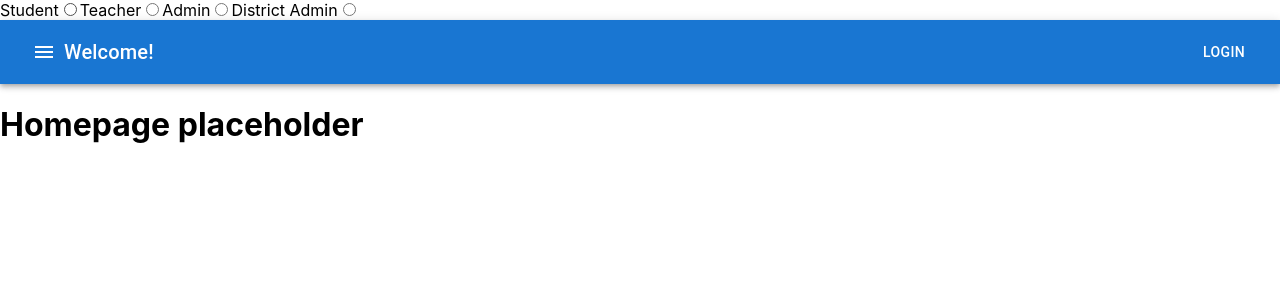
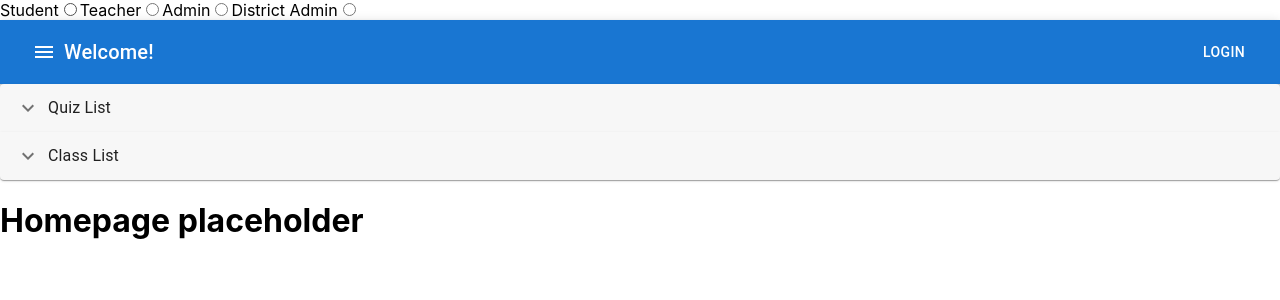
Before and after one commit to ayushyadav47/DSI, a React (Create React App) app in the folder frontend/: page / in a window 1280 px wide. Shown: the top 300 px of the page. Built offline with nearby package versions, Linux system fonts and the light colour scheme.

Commit message:
Updates 21-11

```diff
--- a/frontend/package.json
+++ b/frontend/package.json
@@ -6,7 +6,7 @@
     "@emotion/react": "^11.11.1",
     "@emotion/styled": "^11.11.0",
     "@mui/icons-material": "^5.14.14",
-    "@mui/material": "^5.14.14",
+    "@mui/material": "^5.14.18",
     "@testing-library/jest-dom": "^5.17.0",
     "@testing-library/react": "^13.4.0",
     "@testing-library/user-event": "^13.5.0",
--- /dev/null
+++ b/frontend/src/components/listaccordion.jsx
@@ -0,0 +1,97 @@
+import React, { useState } from 'react';
+import { Accordion, AccordionSummary, Typography, AccordionDetails, List, ListItem, ListItemText } from '@mui/material';
+import ExpandMoreIcon from '@mui/icons-material/ExpandMore';
+import ClassTable from './classtable.jsx';
+// import QuizTable from './quiztable.jsx'; // Assuming you have a QuizTable component
+import { styled } from '@mui/system';
+
+const CustomAccordion = styled(Accordion)(({ theme }) => ({
+  border: `1px solid ${theme.palette.divider}`,
+  '&:not(:last-child)': {
+    borderBottom: 0,
+  },
+  '&:before': {
+    display: 'none',
+  },
+}));
+
+const CustomAccordionSummary = styled(AccordionSummary)(({ theme }) => ({
+  backgroundColor:
+    theme.palette.mode === 'dark'
+      ? 'rgba(255, 255, 255, .05)'
+      : 'rgba(0, 0, 0, .03)',
+  flexDirection: 'row-reverse',
+  '& .MuiAccordionSummary-expandIconWrapper.Mui-expanded': {
+    transform: 'rotate(90deg)',
+  },
+  '& .MuiAccordionSummary-content': {
+    marginLeft: theme.spacing(1),
+  },
+}));
+
+const CustomAccordionDetails = styled(AccordionDetails)(({ theme }) => ({
+  display: 'flex',
+  flexDirection: 'column',
+  padding: theme.spacing(2),
+  borderTop: '1px solid rgba(0, 0, 0, .125)',
+  width: '100%', // Set width to 100% to fill the parent container
+}));
+
+const AccordionList = ({ onAccordionClick, selectedRole }) => {
+  const [isClassTableVisible, setIsClassTableVisible] = useState(false);
+  const [isQuizTableVisible, setIsQuizTableVisible] = useState(false);
+
+  const handleAccordionClick = (accordionName) => {
+    onAccordionClick(accordionName);
+
+    // Toggle the visibility of ClassTable and QuizTable based on the accordionName
+    setIsClassTableVisible(selectedRole === 'teacher' && accordionName === 'classList');
+    // setIsQuizTableVisible(selectedRole === 'teacher' && accordionName === 'quizList');
+  };
+
+  return (
+    <div>
+      <CustomAccordion onClick={() => handleAccordionClick('quizList')}>
+        <CustomAccordionSummary expandIcon={<ExpandMoreIcon />} aria-controls="quiz-list-content" id="quiz-list-header">
+          <Typography>Quiz List</Typography>
+        </CustomAccordionSummary>
+        <CustomAccordionDetails>
+          {isQuizTableVisible && <ClassTable />}
+
+          {/* Dummy Quiz Data */}
+          <List>
+            <ListItem>
+              <ListItemText primary="Quiz 1" />
+            </ListItem>
+            <ListItem>
+              <ListItemText primary="Quiz 2" />
+            </ListItem>
+            {/* Add more quiz items as needed */}
+          </List>
+        </CustomAccordionDetails>
+      </CustomAccordion>
+
+      <CustomAccordion onClick={() => handleAccordionClick('classList')}>
+        <CustomAccordionSummary expandIcon={<ExpandMoreIcon />} aria-controls="class-list-content" id="class-list-header">
+          <Typography>Class List</Typography>
+        </CustomAccordionSummary>
+        <CustomAccordionDetails>
+          {isClassTableVisible && <ClassTable userRole={selectedRole} />}
+
+          {/* Dummy Class Data */}
+          <List>
+            <ListItem>
+              <ListItemText primary="Class A" />
+            </ListItem>
+            <ListItem>
+              <ListItemText primary="Class B" />
+            </ListItem>
+            {/* Add more class items as needed */}
+          </List>
+        </CustomAccordionDetails>
+      </CustomAccordion>
+    </div>
+  );
+};
+
+export default AccordionList;
--- a/frontend/src/homepage.jsx
+++ b/frontend/src/homepage.jsx
@@ -1,15 +1,25 @@
-// Homepage.js
+// homepage.jsx
 
 import React, { useState } from 'react';
 import Navbar from './components/navbar.jsx';
-// import ExpandableMenus from './components/lists.jsx';
+import AccordionList from './components/listaccordion.jsx';
 import ClassTable from './components/classtable.jsx';
 
 const Homepage = () => {
   const [selectedRole, setSelectedRole] = useState('');
+  const [showClassTable, setShowClassTable] = useState(false);
+  const [activeAccordion, setActiveAccordion] = useState(null);
 
   const handleRoleChange = (role) => {
     setSelectedRole(role);
+    setShowClassTable(false); // Reset the visibility of ClassTable when role changes
+    setActiveAccordion(null);
+  };
+
+  const handleAccordionClick = (accordionName) => {
+    // Show ClassTable only if the accordionName is "classList" and teacher role is selected
+    setShowClassTable(selectedRole === 'teacher' && accordionName === 'classList');
+    setActiveAccordion(accordionName);
   };
 
   return (
@@ -59,8 +69,10 @@ const Homepage = () => {
 
       <Navbar userRoles={{ [selectedRole]: true }} selectedRole={selectedRole} handleRoleChange={handleRoleChange} />
 
-      {/* Inserting YourMainComponent */}
-      {selectedRole && <ClassTable userRole={selectedRole} />}
+      <AccordionList onAccordionClick={handleAccordionClick} />
+
+      {/* Conditionally render ClassTable based on selected role and accordion click */}
+      {selectedRole && showClassTable && <ClassTable userRole={selectedRole} />}
 
       {/* Rest of the homepage content */}
       <div>
```
Also changed, not shown: 1 other file (tests, documents, lock files or other folders).
